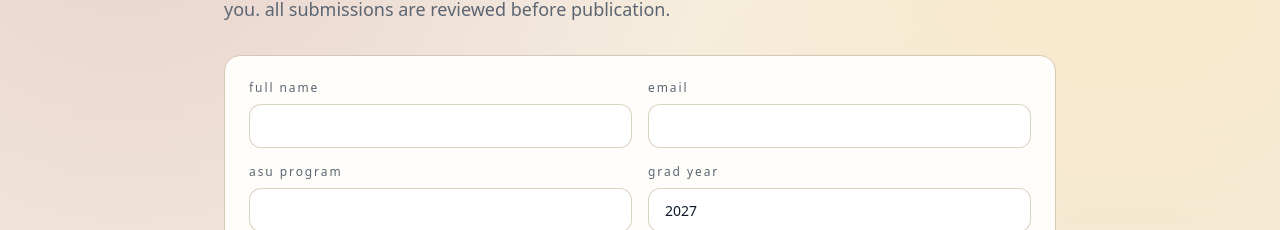
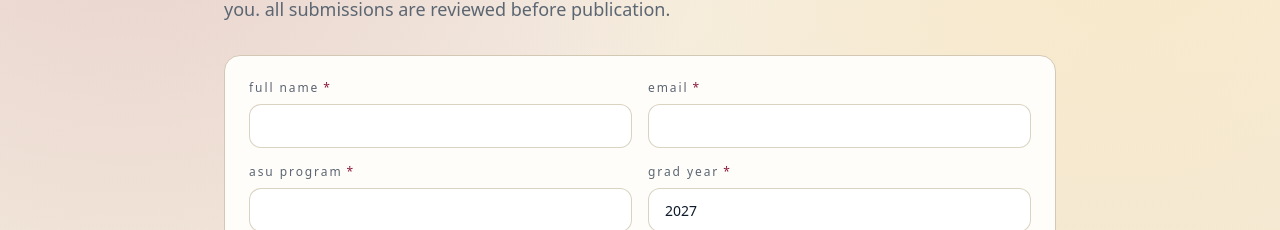
Before and after one commit to LuaanNguyen/asu-network, a Next.js app: page /join in a window 1280 px wide. Shown: the part 263-493 px from the top of the page. Built offline with nearby package versions, Linux system fonts and the light colour scheme; no server answers.

Commit message:
feat: relax headline/bio requirements and harden join form checks

```diff
--- a/src/app/api/admin/submissions/[id]/route.ts
+++ b/src/app/api/admin/submissions/[id]/route.ts
@@ -133,14 +133,22 @@ export async function POST(request: Request, { params }: RouteContext) {
         `https://api.dicebear.com/9.x/personas/png?seed=${encodeURIComponent(
           parsedSubmissionPayload.fullName,
         )}`;
+      const headline = toNonEmptyString(
+        parsedSubmissionPayload.headline,
+        `${parsedSubmissionPayload.asuProgram} @ asu`,
+      );
+      const bio = toNonEmptyString(
+        parsedSubmissionPayload.bio,
+        `${parsedSubmissionPayload.fullName} is part of the asu.network builder community.`,
+      );
 
       const insertedPeople = await tx
         .insert(people)
         .values({
           slug,
           fullName: parsedSubmissionPayload.fullName,
-          headline: parsedSubmissionPayload.headline,
-          bio: parsedSubmissionPayload.bio,
+          headline,
+          bio,
           program: parsedSubmissionPayload.asuProgram,
           gradYear: parsedSubmissionPayload.gradYear,
           location: "tempe, az",
@@ -253,3 +261,8 @@ function toSlug(value: string) {
     .slice(0, 80);
   return slug.length > 0 ? slug : "member";
 }
+
+function toNonEmptyString(value: string | undefined, fallback: string) {
+  const normalized = value?.trim();
+  return normalized && normalized.length > 0 ? normalized : fallback;
+}
--- a/src/features/join/join-form.tsx
+++ b/src/features/join/join-form.tsx
@@ -8,7 +8,7 @@ import { submissionSchema } from "@/lib/validation/submission";
 type JoinFormValues = {
   fullName: string;
   asuProgram: string;
-  gradYear: number;
+  gradYear: string;
   headline: string;
   bio: string;
   email: string;
@@ -25,7 +25,7 @@ const MAX_AVATAR_SIZE_BYTES = 2 * 1024 * 1024;
 const initialValues: JoinFormValues = {
   fullName: "",
   asuProgram: "",
-  gradYear: new Date().getFullYear() + 1,
+  gradYear: String(new Date().getFullYear() + 1),
   headline: "",
   bio: "",
   github: "",
@@ -77,10 +77,34 @@ export function JoinForm() {
     setStatus("idle");
     setMessage("");
 
-    const parsed = submissionSchema.safeParse(values);
+    if (!values.fullName.trim()) {
+      setStatus("error");
+      setMessage("full name is required.");
+      return;
+    }
+    if (!values.email.trim()) {
+      setStatus("error");
+      setMessage("email is required.");
+      return;
+    }
+    if (!values.asuProgram.trim()) {
+      setStatus("error");
+      setMessage("asu program is required.");
+      return;
+    }
+    if (!values.gradYear.trim()) {
+      setStatus("error");
+      setMessage("grad year is required.");
+      return;
+    }
+
+    const parsed = submissionSchema.safeParse({
+      ...values,
+      gradYear: values.gradYear.trim(),
+    });
     if (!parsed.success) {
       setStatus("error");
-      setMessage(parsed.error.issues[0]?.message ?? "Please fix form errors.");
+      setMessage(parsed.error.issues[0]?.message ?? "please fix form errors.");
       return;
     }
 
@@ -101,7 +125,7 @@ export function JoinForm() {
       }
 
       setStatus("success");
-      setMessage("Thanks. Your profile request is in review.");
+      setMessage("thanks. your profile request is in review.");
       setValues(initialValues);
     } catch (error) {
       setStatus("error");
@@ -139,12 +163,15 @@ export function JoinForm() {
         <Field
           id="gradYear"
           label="Grad Year"
-          type="number"
-          value={String(values.gradYear)}
+          value={values.gradYear}
           required
-          onChange={(gradYear) =>
-            setValues((current) => ({ ...current, gradYear: Number(gradYear) || current.gradYear }))
-          }
+          inputMode="numeric"
+          pattern="[0-9]*"
+          maxLength={4}
+          onChange={(gradYear) => {
+            const normalized = gradYear.replace(/[^\d]/g, "").slice(0, 4);
+            setValues((current) => ({ ...current, gradYear: normalized }));
+          }}
         />
       </div>
 
@@ -152,7 +179,6 @@ export function JoinForm() {
         id="headline"
         label="Headline"
         value={values.headline}
-        required
         onChange={(headline) => setValues((current) => ({ ...current, headline }))}
       />
 
@@ -162,7 +188,6 @@ export function JoinForm() {
           className="min-h-28 rounded-xl border border-line/80 bg-white px-4 py-3 text-sm outline-none ring-accent transition focus:ring-2"
           value={values.bio}
           onChange={(event) => setValues((current) => ({ ...current, bio: event.currentTarget.value }))}
-          required
         />
       </label>
 
@@ -278,18 +303,37 @@ type FieldProps = {
   value: string;
   onChange: (value: string) => void;
   required?: boolean;
-  type?: "text" | "email" | "number";
+  type?: "text" | "email";
+  inputMode?: "none" | "text" | "tel" | "url" | "email" | "numeric" | "decimal" | "search";
+  pattern?: string;
+  maxLength?: number;
 };
 
-function Field({ id, label, value, onChange, required, type = "text" }: FieldProps) {
+function Field({
+  id,
+  label,
+  value,
+  onChange,
+  required,
+  type = "text",
+  inputMode,
+  pattern,
+  maxLength,
+}: FieldProps) {
   return (
     <label htmlFor={id} className="flex flex-col gap-2">
-      <span className="font-mono text-xs lowercase tracking-[0.16em] text-muted">{label}</span>
+      <span className="font-mono text-xs lowercase tracking-[0.16em] text-muted">
+        {label}
+        {required ? <span className="ml-1 text-accent">*</span> : null}
+      </span>
       <input
         id={id}
         type={type}
         value={value}
         required={required}
+        inputMode={inputMode}
+        pattern={pattern}
+        maxLength={maxLength}
         onChange={(event) => onChange(event.currentTarget.value)}
         className="h-11 rounded-xl border border-line/80 bg-white px-4 text-sm outline-none ring-accent transition focus:ring-2"
       />
--- a/src/lib/validation/submission.ts
+++ b/src/lib/validation/submission.ts
@@ -4,8 +4,8 @@ export const submissionSchema = z.object({
   fullName: z.string().trim().min(2).max(120),
   asuProgram: z.string().trim().min(2).max(120),
   gradYear: z.coerce.number().int().min(2000).max(2100),
-  headline: z.string().trim().min(8).max(180),
-  bio: z.string().trim().min(30).max(1400),
+  headline: z.string().trim().max(180).optional().or(z.literal("")),
+  bio: z.string().trim().max(1400).optional().or(z.literal("")),
   github: z.string().trim().url().optional().or(z.literal("")),
   linkedin: z.string().trim().url().optional().or(z.literal("")),
   email: z.string().trim().email(),
```
